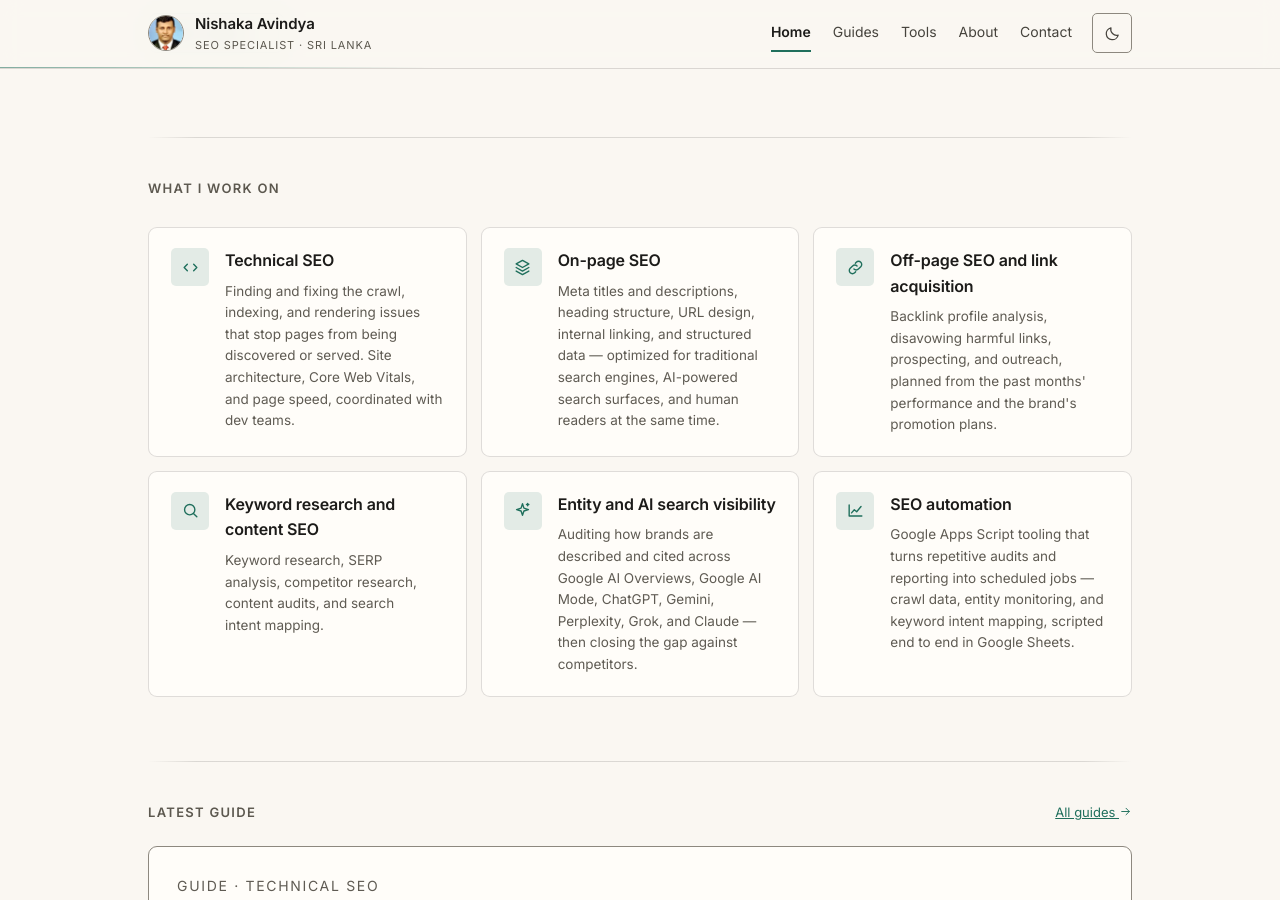
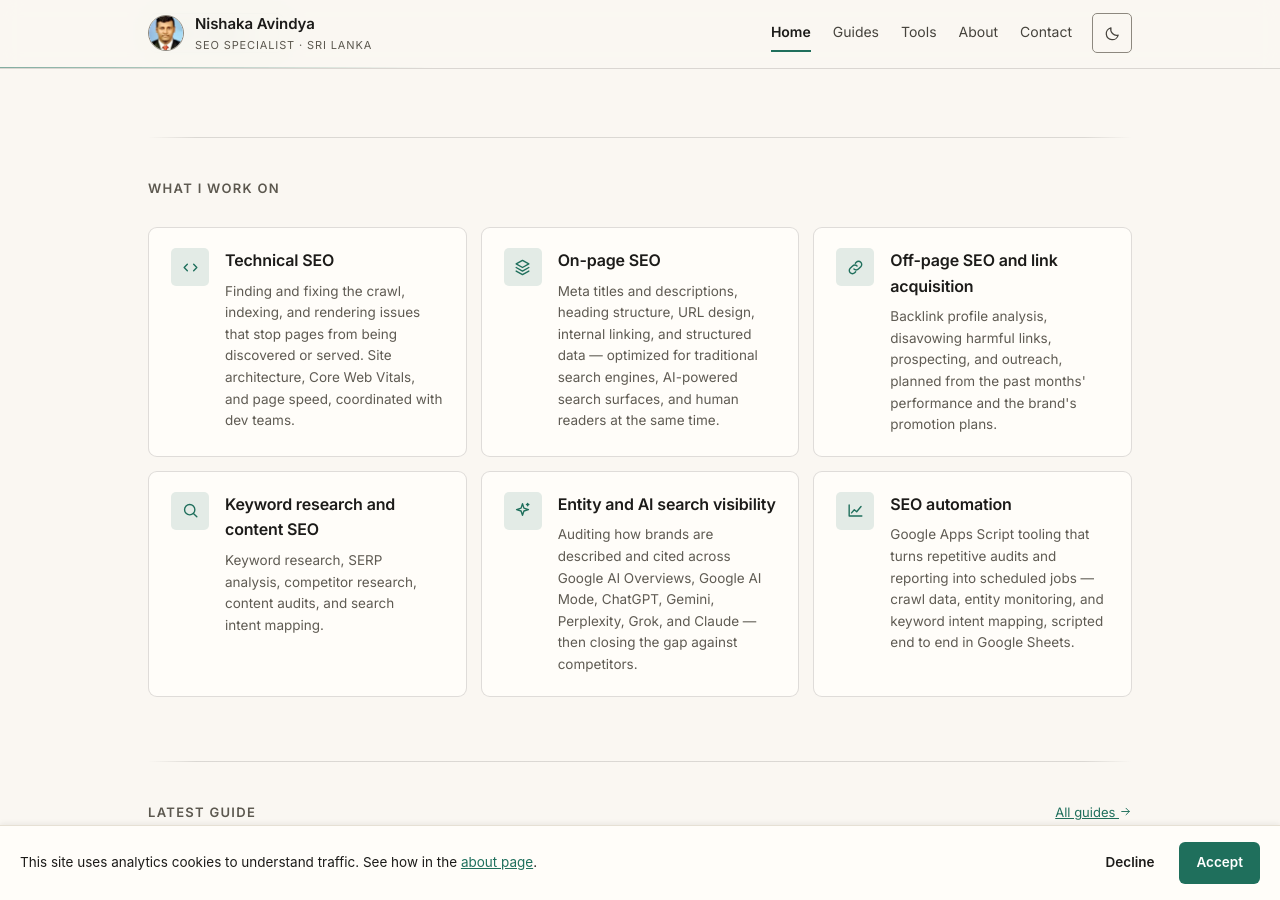
Before and after one commit to nishaka-avindya/nishaka-avindya.github.io, a Jekyll site: the page built from index.html, in a window 1280 px wide and 900 px high, scrolled down 565 px. Built offline with Jekyll 4.4.1, drawn with Linux system fonts in a browser that asks for light colours; some of the changed lines change nothing that is shown.

Commit message:
Add files via upload

```diff
--- a/_includes/head.html
+++ b/_includes/head.html
@@ -1,3 +1,15 @@
+<!-- Consent Mode default (must run before GTM) -->
+<script>
+window.dataLayer = window.dataLayer || [];
+function gtag(){dataLayer.push(arguments);}
+gtag('consent', 'default', {
+  'ad_storage': 'denied',
+  'ad_user_data': 'denied',
+  'ad_personalization': 'denied',
+  'analytics_storage': 'denied',
+  'wait_for_update': 2000
+});
+</script>
 <!-- Google Tag Manager -->
 <script>(function(w,d,s,l,i){w[l]=w[l]||[];w[l].push({'gtm.start':
 new Date().getTime(),event:'gtm.js'});var f=d.getElementsByTagName(s)[0],
--- a/_layouts/default.html
+++ b/_layouts/default.html
@@ -13,6 +13,7 @@
   {{ content }}
   {% include site-footer.html %}
   <script src="{{ '/assets/js/theme.js' | relative_url }}" defer></script>
+  <script src="{{ '/assets/js/consent.js' | relative_url }}" defer></script>
   {% if page.url == "/contact/" %}<script src="{{ '/assets/js/contact-form.js' | relative_url }}" defer></script>{% endif %}
 </body>
 </html>
--- /dev/null
+++ b/assets/js/consent.js
@@ -0,0 +1,112 @@
+(function(){
+  "use strict";
+
+  var STORAGE_KEY = "consentChoice";
+  var GEO_ENDPOINT = "https://ipapi.co/json/";
+
+  var REGULATED_COUNTRIES = [
+    "AT","BE","BG","HR","CY","CZ","DK","EE","FI","FR","DE","GR","HU","IE",
+    "IT","LV","LT","LU","MT","NL","PL","PT","RO","SK","SI","ES","SE",
+    "IS","LI","NO",
+    "GB","CH","BR"
+  ];
+
+  function gtagUpdate(granted){
+    if (typeof window.gtag !== "function") return;
+    window.gtag("consent", "update", {
+      "analytics_storage": granted ? "granted" : "denied"
+    });
+  }
+
+  function storedChoice(){
+    try {
+      var v = localStorage.getItem(STORAGE_KEY);
+      return v === "granted" || v === "denied" ? v : null;
+    } catch (e) {
+      return null;
+    }
+  }
+
+  function storeChoice(value){
+    try { localStorage.setItem(STORAGE_KEY, value); } catch (e) {}
+  }
+
+  function injectStyles(){
+    var css = ""
+      + ".consent-bar{position:fixed;left:0;right:0;bottom:0;z-index:9999;"
+      + "background:#fffdf9;border-top:1px solid #e6e0d4;padding:16px 20px;"
+      + "font-family:-apple-system,BlinkMacSystemFont,'Segoe UI',Roboto,Helvetica,Arial,sans-serif;"
+      + "display:flex;flex-wrap:wrap;gap:12px 20px;align-items:center;justify-content:space-between;"
+      + "box-shadow:0 -1px 6px rgba(28,27,25,.08);}"
+      + ".consent-bar p{margin:0;font-size:13.5px;color:#1c1b19;max-width:640px;line-height:1.45;}"
+      + ".consent-bar a{color:#1f6f5c;text-decoration:underline;}"
+      + ".consent-actions{display:flex;gap:8px;flex-shrink:0;}"
+      + ".consent-actions button{font:inherit;font-size:13.5px;font-weight:600;cursor:pointer;"
+      + "border-radius:6px;padding:9px 16px;border:1px solid transparent;}"
+      + ".consent-accept{background:#1f6f5c;color:#fff;}"
+      + ".consent-reject{background:transparent;color:#1c1b19;border-color:#e6e0d4;}"
+      + "@media (max-width:520px){.consent-bar{flex-direction:column;align-items:stretch;}"
+      + ".consent-actions{justify-content:flex-end;}}";
+    var style = document.createElement("style");
+    style.textContent = css;
+    document.head.appendChild(style);
+  }
+
+  function showBanner(){
+    injectStyles();
+    var bar = document.createElement("div");
+    bar.className = "consent-bar";
+    bar.setAttribute("role", "region");
+    bar.setAttribute("aria-label", "Cookie consent");
+    bar.innerHTML =
+      "<p>This site uses analytics cookies to understand traffic. "
+      + "See how in the <a href=\"/about/\">about page</a>.</p>"
+      + "<div class=\"consent-actions\">"
+      + "<button type=\"button\" class=\"consent-reject\">Decline</button>"
+      + "<button type=\"button\" class=\"consent-accept\">Accept</button>"
+      + "</div>";
+    document.body.appendChild(bar);
+
+    bar.querySelector(".consent-accept").addEventListener("click", function(){
+      gtagUpdate(true);
+      storeChoice("granted");
+      bar.remove();
+    });
+    bar.querySelector(".consent-reject").addEventListener("click", function(){
+      gtagUpdate(false);
+      storeChoice("denied");
+      bar.remove();
+    });
+  }
+
+  function init(){
+    var existing = storedChoice();
+    if (existing) {
+      gtagUpdate(existing === "granted");
+      return;
+    }
+
+    fetch(GEO_ENDPOINT, { cache: "no-store" })
+      .then(function(res){
+        if (!res.ok) throw new Error("geo lookup failed");
+        return res.json();
+      })
+      .then(function(data){
+        var country = data && data.country_code;
+        if (country && REGULATED_COUNTRIES.indexOf(country) === -1) {
+          gtagUpdate(true);
+        } else {
+          showBanner();
+        }
+      })
+      .catch(function(){
+        showBanner();
+      });
+  }
+
+  if (document.readyState === "loading") {
+    document.addEventListener("DOMContentLoaded", init);
+  } else {
+    init();
+  }
+})();
```
